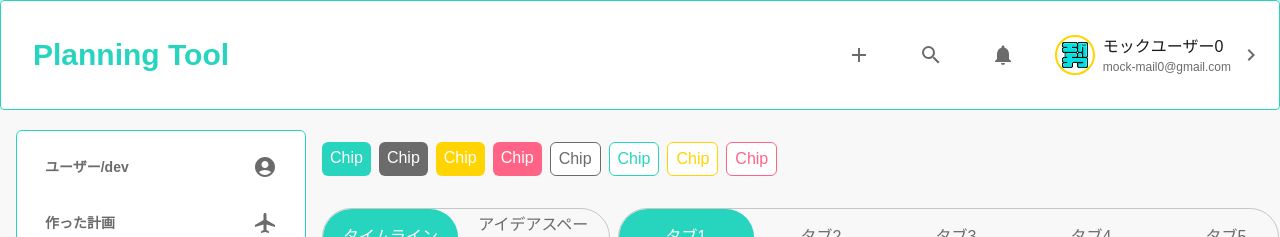
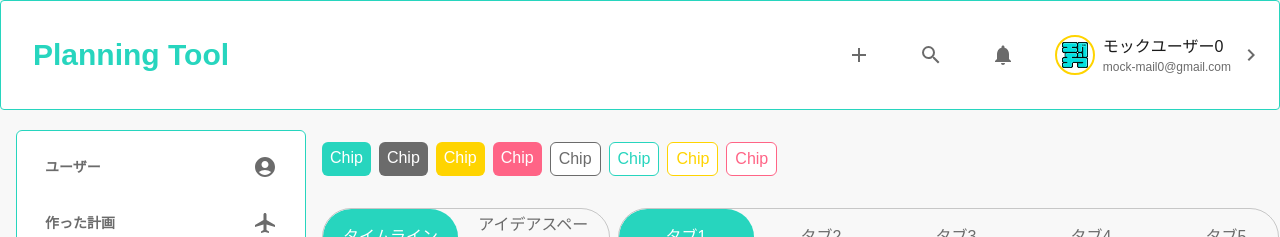
Before and after one commit to SOTA-swp/frontend, a Next.js app: page /dev in a window 1280 px wide. Shown: the top 237 px of the page. Built offline with nearby package versions, Linux system fonts and the light colour scheme.

Commit message:
🎨 ItemDataの定義

```diff
--- a/components/side/Side.tsx
+++ b/components/side/Side.tsx
@@ -8,21 +8,50 @@ import {
 import CommonButton from "../CommonButton";
 import { HEADER_HEIGHT } from "../CommonHeader";
 import PATH from "@/consts/PATH";
-import { usePathname } from "next/navigation";
+import { SIDE_VIEWS, SIDE_VIEWS_TYPE, useSideStore } from "./sideStore";
+
+const ITEM_DATA: {
+  label: string;
+  icon: React.ReactNode;
+  path: string | ((userId: string) => string);
+  sideViewType: SIDE_VIEWS_TYPE;
+}[] = [
+  {
+    label: "ユーザー",
+    icon: <MdAccountCircle />,
+    path: PATH.USER,
+    sideViewType: SIDE_VIEWS.USER,
+  },
+  {
+    label: "作った計画",
+    icon: <MdAirplanemodeActive />,
+    path: PATH.USER,
+    sideViewType: SIDE_VIEWS.PLANS,
+  },
+  {
+    label: "お気に入り",
+    icon: <MdFavorite />,
+    path: PATH.USER,
+    sideViewType: SIDE_VIEWS.FAVORITES,
+  },
+  {
+    label: "検索",
+    icon: <MdSearch />,
+    path: PATH.SEARCH,
+    sideViewType: SIDE_VIEWS.SEARCH,
+  },
+];
 
 function Side() {
-  const path = usePathname();
+  const { currentView } = useSideStore();
 
   return (
     <div className="shrink-0">
       <ul
         className="sticky rounded-md w-[290px] flex flex-col gap-4 py-4 px-4 border border-primary bg-paper"
         style={{ top: HEADER_HEIGHT + 20 }}>
-        <CommonButton
-          variant="text"
-          icon={<MdAccountCircle />}
-          href={PATH.HOME}>
-          ユーザー{path}
+        <CommonButton variant="text" icon={<MdAccountCircle />} href={PATH.TOP}>
+          ユーザー
         </CommonButton>
         <CommonButton variant="text" icon={<MdAirplanemodeActive />}>
           作った計画
```
